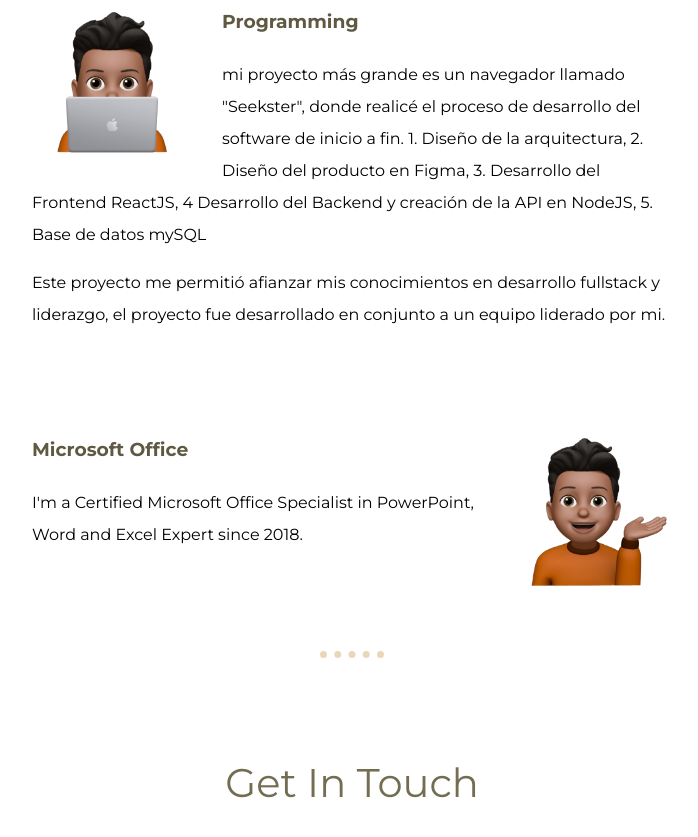
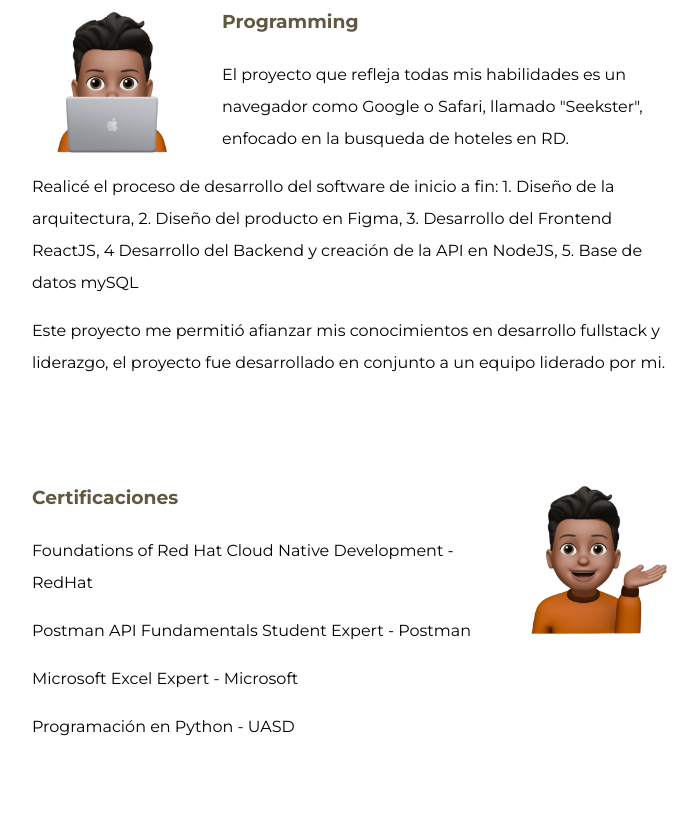
Before and after one commit to Allensilverio/PresentationWebsite, a plain HTML site: page index.html in a window 1280 px wide. Shown: the part 1751-2588 px from the top of the page, without its empty margins (288-986 px from the left). Drawn offline with Linux system fonts and the light colour scheme.

Commit message:
Update index.html

```diff
--- a/index.html
+++ b/index.html
@@ -35,13 +35,17 @@
           <div class="skill-row">
             <img class="img-computer-memoji" src="images/Computer Allen - Memoji.webp" alt="Allen Computer Memoji">
             <h3>Programming</h3>
-            <p>mi proyecto más grande es un navegador llamado "Seekster", donde realicé el proceso de desarrollo del software de inicio a fin. 1. Diseño de la arquitectura, 2. Diseño del producto en Figma, 3. Desarrollo del Frontend ReactJS, 4 Desarrollo del Backend y creación de la API en NodeJS, 5. Base de datos mySQL</p>
+            <p>El proyecto que refleja todas mis habilidades es un navegador como Google o Safari, llamado "Seekster", enfocado en la busqueda de hoteles en RD.</p>
+            <p>Realicé el proceso de desarrollo del software de inicio a fin: 1. Diseño de la arquitectura, 2. Diseño del producto en Figma, 3. Desarrollo del Frontend ReactJS, 4 Desarrollo del Backend y creación de la API en NodeJS, 5. Base de datos mySQL</p>
             <p>Este proyecto me permitió afianzar mis conocimientos en desarrollo fullstack y liderazgo, el proyecto fue desarrollado en conjunto a un equipo liderado por mi.</p>
           </div>
           <div class="skill-row">
             <img class="img-microsoft-memoji" src="images/Microsoft Allen - Memoji.webp" alt="Allen Memoji">
-            <h3>Microsoft Office</h3>
-            <p>I'm a Certified Microsoft Office Specialist in PowerPoint, Word and Excel Expert since 2018.</p>
+            <h3>Certificaciones</h3>
+            <p>Foundations of Red Hat Cloud Native Development - RedHat</p>
+            <p>Postman API Fundamentals Student Expert - Postman</p>
+            <p>Microsoft Excel Expert - Microsoft</p>
+            <p>Programación en Python - UASD</p>
           </div>
         </div>
         <hr>
@@ -58,6 +62,7 @@
         <a class="footer-link" href="https://www.instagram.com/allensilverioo">Instagram</a>
         <a class="footer-link" href="https://github.com/Allensilverio?tab=repositories">GitHub</a>
         <a class="footer-link" href="https://www.tiktok.com/@allen.silverio">TikTok</a>
+         <a class="footer-link" href="https://www.linkedin.com/in/allen-silverio-75859a208/">LinkedIn</a>
         <p class="copyright">© Allen Silverio.</p>
       </div>
 
```
